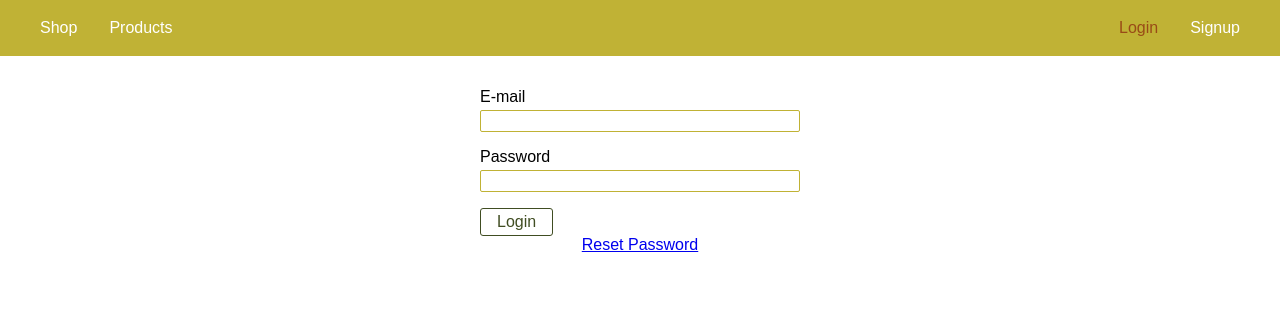
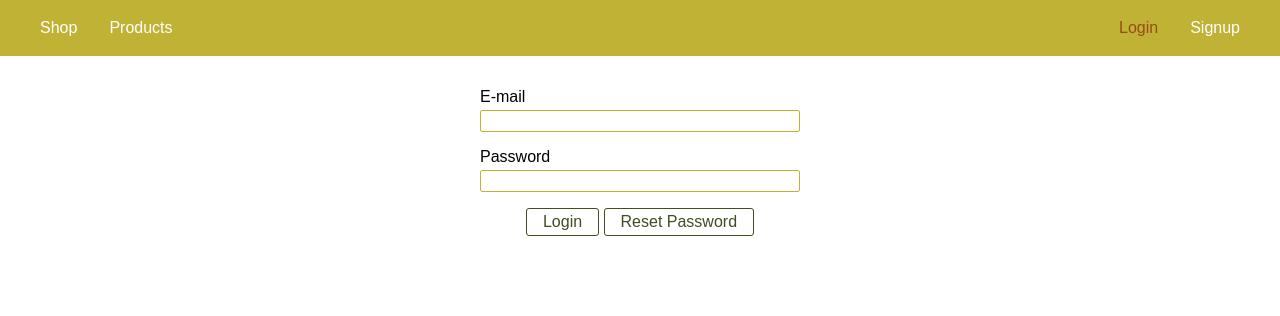
Before and after one commit to ericstanley01/NodeJS-Online-Shopping-MongoDB, a Node server app: page /login in a window 1280 px wide. Shown: the top 316 px of the page. Run offline with Node 20, Linux system fonts and the light colour scheme; some libraries are stand-ins or nearby versions; some web fonts are replaced.

Commit message:
Styling changes

```diff
--- a/public/css/checkout.css
+++ b/public/css/checkout.css
@@ -45,7 +45,7 @@
   padding: 10px 12px;
   border: 1px solid transparent;
   border-radius: 4px;
-  background-color: white;
+  background-color: rgb(201, 231, 248);
   box-shadow: 0 1px 3px 0 #e6ebf1;
   -webkit-transition: box-shadow 150ms ease;
   transition: box-shadow 150ms ease;
--- a/views/auth/login.ejs
+++ b/views/auth/login.ejs
@@ -30,10 +30,10 @@
       value="<%= oldInput.password %>" />
    </div>
    <input type="hidden" name="_csrf" value="<%= csrfToken %>">
-   <button class="btn" type="submit">Login</button>
+   <div class="centered">
+    <button class="btn" type="submit">Login</button>
+    <a class="btn" href="/reset">Reset Password</a>
+   </div>
   </form>
-  <div class="centered">
-    <a href="/reset">Reset Password</a>
-  </div>
  </main>
  <%- include('../includes/footer.ejs') %>
--- a/views/auth/reset.ejs
+++ b/views/auth/reset.ejs
@@ -16,7 +16,9 @@
    </div>
 
    <input type="hidden" name="_csrf" value="<%= csrfToken %>">
-   <button class="btn" type="submit">Reset Password</button>
+   <div class="centered">
+    <button class="btn" type="submit">Reset Password</button>
+   </div>
   </form>
  </main>
  <%- include('../includes/footer.ejs') %>
--- a/views/auth/signup.ejs
+++ b/views/auth/signup.ejs
@@ -46,7 +46,9 @@
       value="<%= oldInput.confirmPassword %>" />
    </div>
    <input type="hidden" name="_csrf" value="<%= csrfToken %>">
-   <button class="btn" type="submit">Signup</button>
+   <div class="centered">
+    <button class="btn" type="submit">Signup</button>
+   </div>
   </form>
  </main>
  <%- include('../includes/footer.ejs') %>
```
